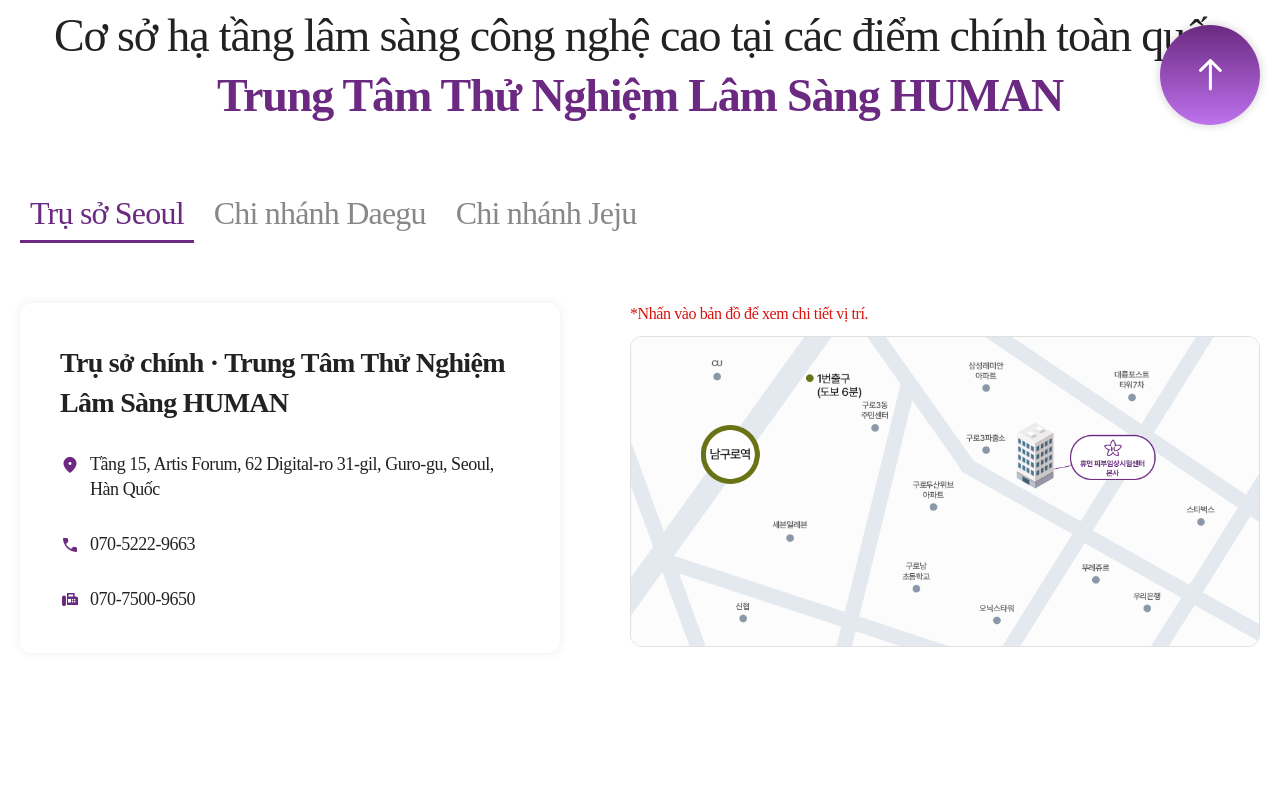
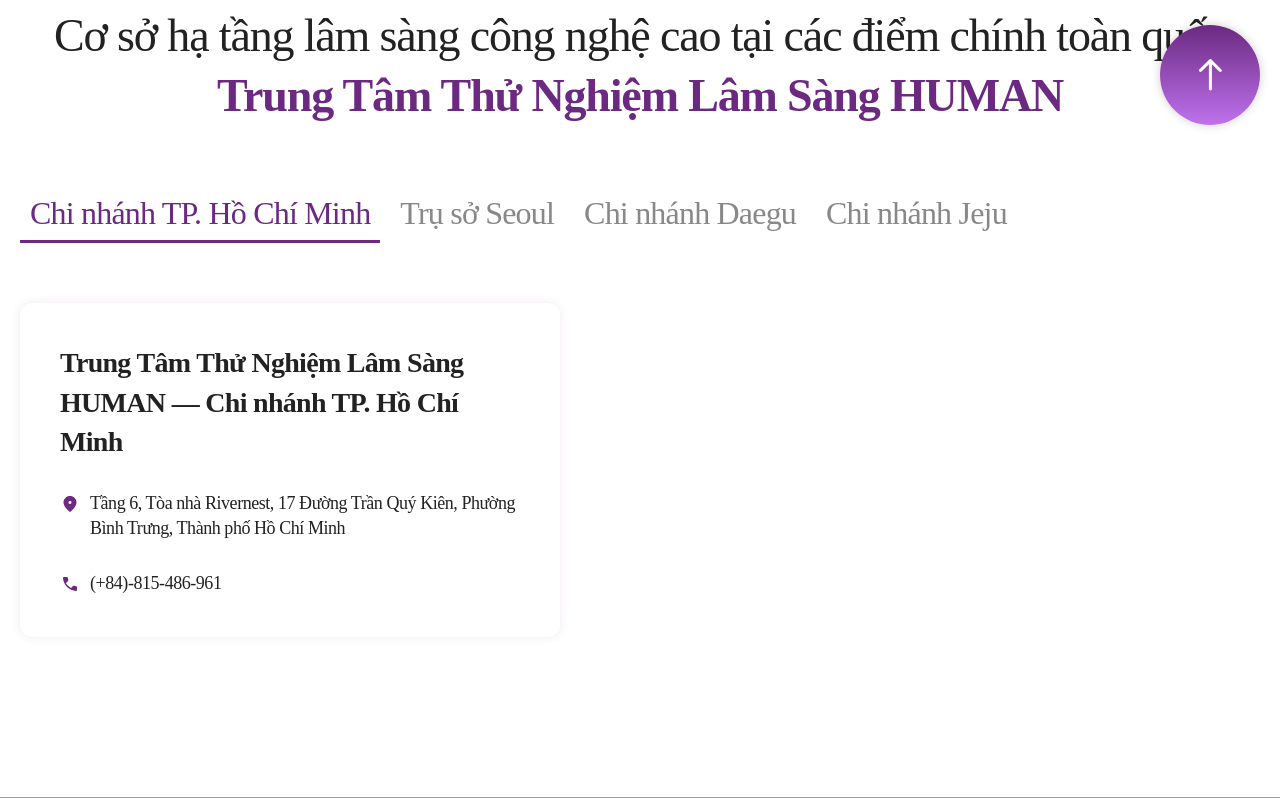
Before and after one commit to Kojinhyeok/clinical-trial-backend-vn, a Spring Boot app: page /center/center6.html in a window 1280 px wide. Shown: the part 655-1453 px from the top of the page. Run offline with Spring Boot 4, Linux system fonts and the light colour scheme; some of the project's set-up classes (security, data sources, template engines, error pages and the like) are left out, and stand-ins take their place; some libraries are stand-ins or nearby versions; some web fonts are replaced; grey boxes are pictures that could not be loaded.

Commit message:
베트남지사 주소/연락처 반영, 구글 지도 연동

```diff
--- a/src/main/resources/static/center/center6.html
+++ b/src/main/resources/static/center/center6.html
@@ -39,12 +39,31 @@
             <div class="content">
                 <div class="map_tab">
                     <div class="wrap">
-                        <a href="#" class="active">Trụ sở Seoul</a>
+                        <a href="#" class="active">Chi nhánh TP. Hồ Chí Minh</a>
+                        <a href="#">Trụ sở Seoul</a>
                         <a href="#">Chi nhánh Daegu</a>
                         <a href="#">Chi nhánh Jeju</a>
                     </div>
                 </div>
                 <div class="map_wrap">
+                    <div class="map_content">
+                        <div class="text">
+                            <p class="tit">Trung Tâm Thử Nghiệm Lâm Sàng HUMAN — Chi nhánh TP. Hồ Chí Minh</p>
+                            <p class="add">Tầng 6, Tòa nhà Rivernest, 17 Đường Trần Quý Kiên, Phường Bình Trưng, Thành phố Hồ Chí Minh</p>
+                            <p class="tel">(+84)-815-486-961</p>
+                        </div>
+                        <div class="img">
+                            <iframe
+                                src="https://maps.google.com/maps?q=6th%20Floor%2C%20Rivernest%20Building%2C%2017%20Tran%20Quy%20Kien%20Street%2C%20Binh%20Trung%20Ward%2C%20Ho%20Chi%20Minh%20City&t=&z=16&ie=UTF8&iwloc=&output=embed"
+                                width="100%"
+                                height="100%"
+                                style="border:0; border-radius:12px;"
+                                allowfullscreen=""
+                                loading="lazy"
+                                referrerpolicy="no-referrer-when-downgrade">
+                            </iframe>
+                        </div>
+                    </div>
                     <div class="map_content">
                         <div class="text">
                             <p class="tit">Trụ sở chính · Trung Tâm Thử Nghiệm Lâm Sàng HUMAN</p>
--- a/src/main/resources/static/css/main.css
+++ b/src/main/resources/static/css/main.css
@@ -1345,6 +1345,7 @@ footer .copyright{font-size: 16px; text-align: center; border-top: 1px solid #FF
 .map_content .img{flex: 1;}
 .map_content .img p{color: #DA120D; font-size: 16px; margin-bottom: 10px;}
 .map_content .img img{border-radius: 12px; border: 1px solid var(--line-color); width: 100%;}
+.map_content .img iframe{border-radius: 12px; border: 1px solid var(--line-color); width: 100%; min-height: 300px;}
 
 @media (max-width: 1199.99px) {
     .map_tab .wrap a{font-size: 20px;}
--- a/src/main/resources/static/foot.html
+++ b/src/main/resources/static/foot.html
@@ -52,9 +52,9 @@
             </div>
             <div class="copyright">
                 <ul>
-                    <li>1516~1517, 62 Digital-ro 31-gil, Guro-gu, Seoul, Hàn Quốc</li>
-                    <li>Tel. 070-5222-9663</li>
-                    <li>E-mail : skin@humantest.co.kr</li>
+                    <li>Tầng 6, Tòa nhà Rivernest, 17 Đường Trần Quý Kiên, Phường Bình Trưng, Thành phố Hồ Chí Minh</li>
+                    <li>Tel. (+84)-815-486-961</li>
+                    <li>E-mail : info@human-skin.com</li>
                 </ul>
                 <p>Copyright © 2025 HUMAN. All Rights Reserved</p>
             </div>
```
